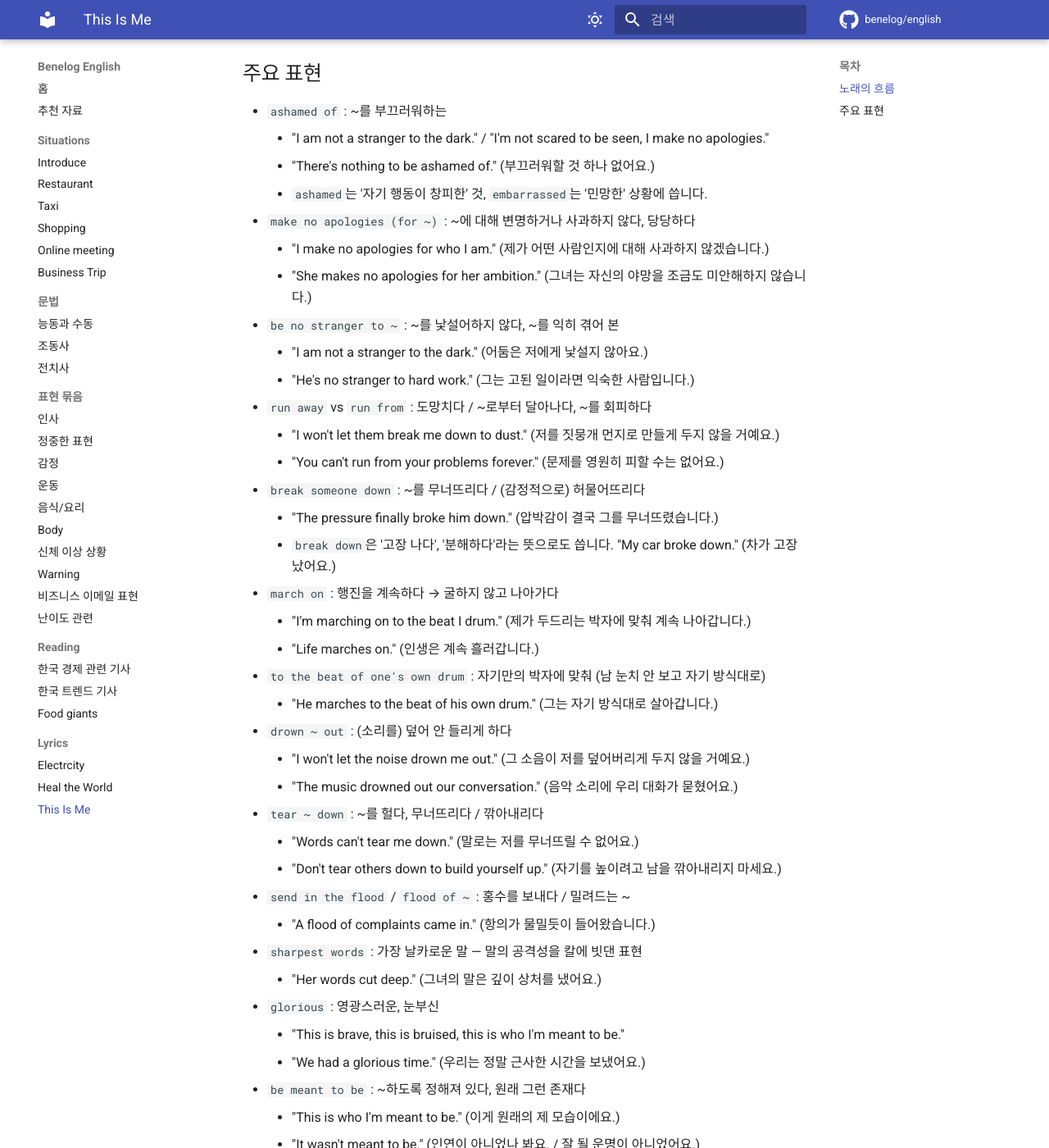
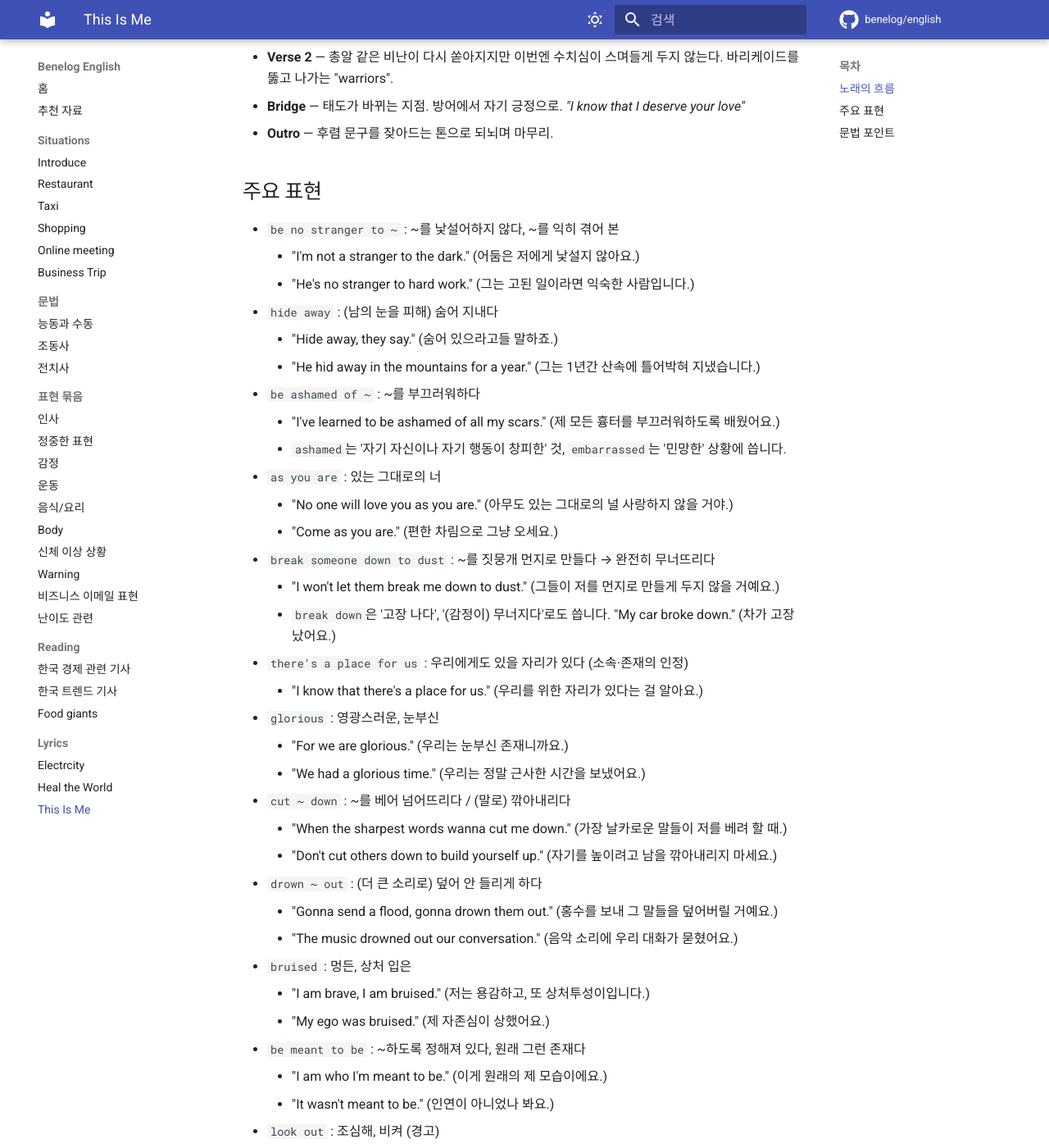
Before and after one commit to benelog/english, an MkDocs documentation site: the page built from docs/lyrics/this-is-me.md, in a window 1280 px wide and 1400 px high, scrolled down 458 px. Shown: the whole window at 82% size. Built offline with MkDocs 1.6.1 and Material for MkDocs 9.7.7, drawn with Linux system fonts in a browser that asks for light colours; comment, search, counter and statistics services are not loaded; some of the changed text lies outside the part shown.

Commit message:
Expand This Is Me page with corrected quotes and grammar notes
Co-Authored-By: Claude Opus 5 <noreply@anthropic.com>

```diff
--- a/docs/lyrics/this-is-me.md
+++ b/docs/lyrics/this-is-me.md
@@ -1,56 +1,83 @@
 # This Is Me
 
-영화 *The Greatest Showman* (2017) 수록곡. 작사·작곡 Benj Pasek & Justin Paul.
+영화 *The Greatest Showman* (2017) 수록곡. 작사·작곡 Benj Pasek & Justin Paul. 노래 Keala Settle & The Greatest Showman Ensemble.
 
 > 전체 가사는 저작권이 있어 옮기지 않았습니다. 아래 인용은 표현 학습을 위한 짧은 발췌입니다.
 > 전체 가사는 [Genius](https://genius.com/Keala-settle-and-the-greatest-showman-ensemble-this-is-me-lyrics) 등에서 확인하세요.
 
 ## 노래의 흐름
 
-* **Verse 1** — 숨어 지내라는 말을 들으며 상처받아 온 화자가 그 목소리를 떨쳐내겠다고 선언합니다.
-* **Pre-Chorus** — 더는 사과하지 않겠다는 다짐.
-* **Chorus** — "This is me" — 있는 그대로의 나를 드러내는 후렴.
-* **Verse 2 / Bridge** — 총알처럼 쏟아지는 비난 속에서도 물러서지 않겠다는 태도.
+* **Verse 1** — "숨어라(hide away)", "도망쳐라(run away)"라는 말을 들으며 자기 상처를 부끄러워하도록 길들여져 온 화자.
+* **Pre-Chorus** — 그들이 나를 먼지로 만들도록 두지 않겠다는 선언. *"we are glorious"*
+* **Chorus** — 날카로운 말이 베려 하면 홍수를 보내 덮어버리겠다는 반격. *"this is me"*
+* **Verse 2** — 총알 같은 비난이 다시 쏟아지지만 이번엔 수치심이 스며들게 두지 않는다. 바리케이드를 뚫고 나가는 "warriors".
+* **Bridge** — 태도가 바뀌는 지점. 방어에서 자기 긍정으로. *"I know that I deserve your love"*
+* **Outro** — 후렴 문구를 잦아드는 톤으로 되뇌며 마무리.
 
 ## 주요 표현
 
-* `ashamed of` : ~를 부끄러워하는
-    * "I am not a stranger to the dark." / "I'm not scared to be seen, I make no apologies."
-    * "There's nothing to be ashamed of." (부끄러워할 것 하나 없어요.)
-    * `ashamed`는 '자기 행동이 창피한' 것, `embarrassed`는 '민망한' 상황에 씁니다.
-* `make no apologies (for ~)` : ~에 대해 변명하거나 사과하지 않다, 당당하다
-    * "I make no apologies for who I am." (제가 어떤 사람인지에 대해 사과하지 않겠습니다.)
+* `be no stranger to ~` : ~를 낯설어하지 않다, ~를 익히 겪어 본
+    * "I'm not a stranger to the dark." (어둠은 저에게 낯설지 않아요.)
+    * "He's no stranger to hard work." (그는 고된 일이라면 익숙한 사람입니다.)
+* `hide away` : (남의 눈을 피해) 숨어 지내다
+    * "Hide away, they say." (숨어 있으라고들 말하죠.)
+    * "He hid away in the mountains for a year." (그는 1년간 산속에 틀어박혀 지냈습니다.)
+* `be ashamed of ~` : ~를 부끄러워하다
+    * "I've learned to be ashamed of all my scars." (제 모든 흉터를 부끄러워하도록 배웠어요.)
+    * `ashamed`는 '자기 자신이나 자기 행동이 창피한' 것, `embarrassed`는 '민망한' 상황에 씁니다.
+* `as you are` : 있는 그대로의 너
+    * "No one will love you as you are." (아무도 있는 그대로의 널 사랑하지 않을 거야.)
+    * "Come as you are." (편한 차림으로 그냥 오세요.)
+* `break someone down to dust` : ~를 짓뭉개 먼지로 만들다 → 완전히 무너뜨리다
+    * "I won't let them break me down to dust." (그들이 저를 먼지로 만들게 두지 않을 거예요.)
+    * `break down`은 '고장 나다', '(감정이) 무너지다'로도 씁니다. "My car broke down." (차가 고장 났어요.)
+* `there's a place for us` : 우리에게도 있을 자리가 있다 (소속·존재의 인정)
+    * "I know that there's a place for us." (우리를 위한 자리가 있다는 걸 알아요.)
+* `glorious` : 영광스러운, 눈부신
+    * "For we are glorious." (우리는 눈부신 존재니까요.)
+    * "We had a glorious time." (우리는 정말 근사한 시간을 보냈어요.)
+* `cut ~ down` : ~를 베어 넘어뜨리다 / (말로) 깎아내리다
+    * "When the sharpest words wanna cut me down." (가장 날카로운 말들이 저를 베려 할 때.)
+    * "Don't cut others down to build yourself up." (자기를 높이려고 남을 깎아내리지 마세요.)
+* `drown ~ out` : (더 큰 소리로) 덮어 안 들리게 하다
+    * "Gonna send a flood, gonna drown them out." (홍수를 보내 그 말들을 덮어버릴 거예요.)
+    * "The music drowned out our conversation." (음악 소리에 우리 대화가 묻혔어요.)
+* `bruised` : 멍든, 상처 입은
+    * "I am brave, I am bruised." (저는 용감하고, 또 상처투성이입니다.)
+    * "My ego was bruised." (제 자존심이 상했어요.)
+* `be meant to be` : ~하도록 정해져 있다, 원래 그런 존재다
+    * "I am who I'm meant to be." (이게 원래의 제 모습이에요.)
+    * "It wasn't meant to be." (인연이 아니었나 봐요.)
+* `look out` : 조심해, 비켜 (경고)
+    * "Look out 'cause here I come." (비켜요, 제가 갑니다.)
+    * "Look out! There's a car coming." (조심해요! 차가 와요.)
+* `march to the beat of one's own drum` : 자기만의 박자에 맞춰 가다 (남 눈치 안 보고 자기 방식대로)
+    * "I'm marching on to the beat I drum." (제가 두드리는 박자에 맞춰 계속 나아갑니다.)
+    * "He marches to the beat of his own drum." (그는 자기 방식대로 살아갑니다.)
+* `march on` : 굴하지 않고 계속 나아가다
+    * "Life marches on." (인생은 계속 흘러갑니다.)
+* `make no apologies (for ~)` : ~에 대해 사과하거나 변명하지 않다, 당당하다
+    * "I make no apologies, this is me." (변명하지 않겠어요, 이게 저예요.)
     * "She makes no apologies for her ambition." (그녀는 자신의 야망을 조금도 미안해하지 않습니다.)
-* `be no stranger to ~` : ~를 낯설어하지 않다, ~를 익히 겪어 본
-    * "I am not a stranger to the dark." (어둠은 저에게 낯설지 않아요.)
-    * "He's no stranger to hard work." (그는 고된 일이라면 익숙한 사람입니다.)
-* `run away` vs `run from` : 도망치다 / ~로부터 달아나다, ~를 회피하다
-    * "I won't let them break me down to dust." (저를 짓뭉개 먼지로 만들게 두지 않을 거예요.)
-    * "You can't run from your problems forever." (문제를 영원히 피할 수는 없어요.)
-* `break someone down` : ~를 무너뜨리다 / (감정적으로) 허물어뜨리다
-    * "The pressure finally broke him down." (압박감이 결국 그를 무너뜨렸습니다.)
-    * `break down`은 '고장 나다', '분해하다'라는 뜻으로도 씁니다. "My car broke down." (차가 고장 났어요.)
-* `march on` : 행진을 계속하다 → 굴하지 않고 나아가다
-    * "I'm marching on to the beat I drum." (제가 두드리는 박자에 맞춰 계속 나아갑니다.)
-    * "Life marches on." (인생은 계속 흘러갑니다.)
-* `to the beat of one's own drum` : 자기만의 박자에 맞춰 (남 눈치 안 보고 자기 방식대로)
-    * "He marches to the beat of his own drum." (그는 자기 방식대로 살아갑니다.)
-* `drown ~ out` : (소리를) 덮어 안 들리게 하다
-    * "I won't let the noise drown me out." (그 소음이 저를 덮어버리게 두지 않을 거예요.)
-    * "The music drowned out our conversation." (음악 소리에 우리 대화가 묻혔어요.)
-* `tear ~ down` : ~를 헐다, 무너뜨리다 / 깎아내리다
-    * "Words can't tear me down." (말로는 저를 무너뜨릴 수 없어요.)
-    * "Don't tear others down to build yourself up." (자기를 높이려고 남을 깎아내리지 마세요.)
-* `send in the flood` / `flood of ~` : 홍수를 보내다 / 밀려드는 ~
-    * "A flood of complaints came in." (항의가 물밀듯이 들어왔습니다.)
-* `sharpest words` : 가장 날카로운 말 — 말의 공격성을 칼에 빗댄 표현
-    * "Her words cut deep." (그녀의 말은 깊이 상처를 냈어요.)
-* `glorious` : 영광스러운, 눈부신
-    * "This is brave, this is bruised, this is who I'm meant to be."
-    * "We had a glorious time." (우리는 정말 근사한 시간을 보냈어요.)
-* `be meant to be` : ~하도록 정해져 있다, 원래 그런 존재다
-    * "This is who I'm meant to be." (이게 원래의 제 모습이에요.)
-    * "It wasn't meant to be." (인연이 아니었나 봐요. / 잘 될 운명이 아니었어요.)
-* `bruised` : 멍든, 상처 입은
-    * "This is brave, this is bruised." (이건 용감함이고, 상처투성이예요.)
-    * "My ego was bruised." (제 자존심이 상했어요.)
+* `fire away` : (총을) 쏴 봐라 / (질문 등을) 어서 해 봐라
+    * "Well, fire away." (그래요, 쏘든지 말든지.)
+    * "Any questions? Fire away." (질문 있나요? 얼마든지 하세요.)
+* `sink in` : (말·사실이) 스며들다, 실감이 나다
+    * "I won't let the shame sink in." (수치심이 스며들게 두지 않을 거예요.)
+    * "It took a while for the news to sink in." (그 소식이 실감 나기까지 시간이 좀 걸렸어요.)
+* `burst through ~` : ~를 뚫고 터져 나오다
+    * "We are bursting through the barricades." (우리는 바리케이드를 뚫고 나아갑니다.)
+    * "Sunlight burst through the clouds." (햇빛이 구름을 뚫고 쏟아졌습니다.)
+* `deserve` : ~를 받을 자격이 있다
+    * "I know that I deserve your love." (저는 당신의 사랑을 받을 자격이 있어요.)
+    * "You deserve a break." (당신은 좀 쉴 자격이 있어요.)
+* `be worthy of ~` : ~를 받을 만하다, ~에 값하다
+    * "There's nothing I'm not worthy of." (제가 누릴 자격이 없는 건 아무것도 없어요.) — 이중부정
+    * "The project is worthy of support." (그 프로젝트는 지원받을 만합니다.)
+
+## 문법 포인트
+
+* **`gonna` / `wanna`** — `going to` / `want to`의 구어 축약. 노래·회화에서만 쓰고 문서에는 쓰지 않습니다.
+* **`'cause`** — `because`의 축약형.
+* **이중부정으로 강조** — "There's nothing I'm not worthy of."는 "I'm worthy of everything."보다 훨씬 강한 어조입니다.
+* **`For we are glorious`의 `for`** — '왜냐하면'이라는 뜻의 문어체·시적 접속사. 일상 회화에서는 `because`를 씁니다.
```
